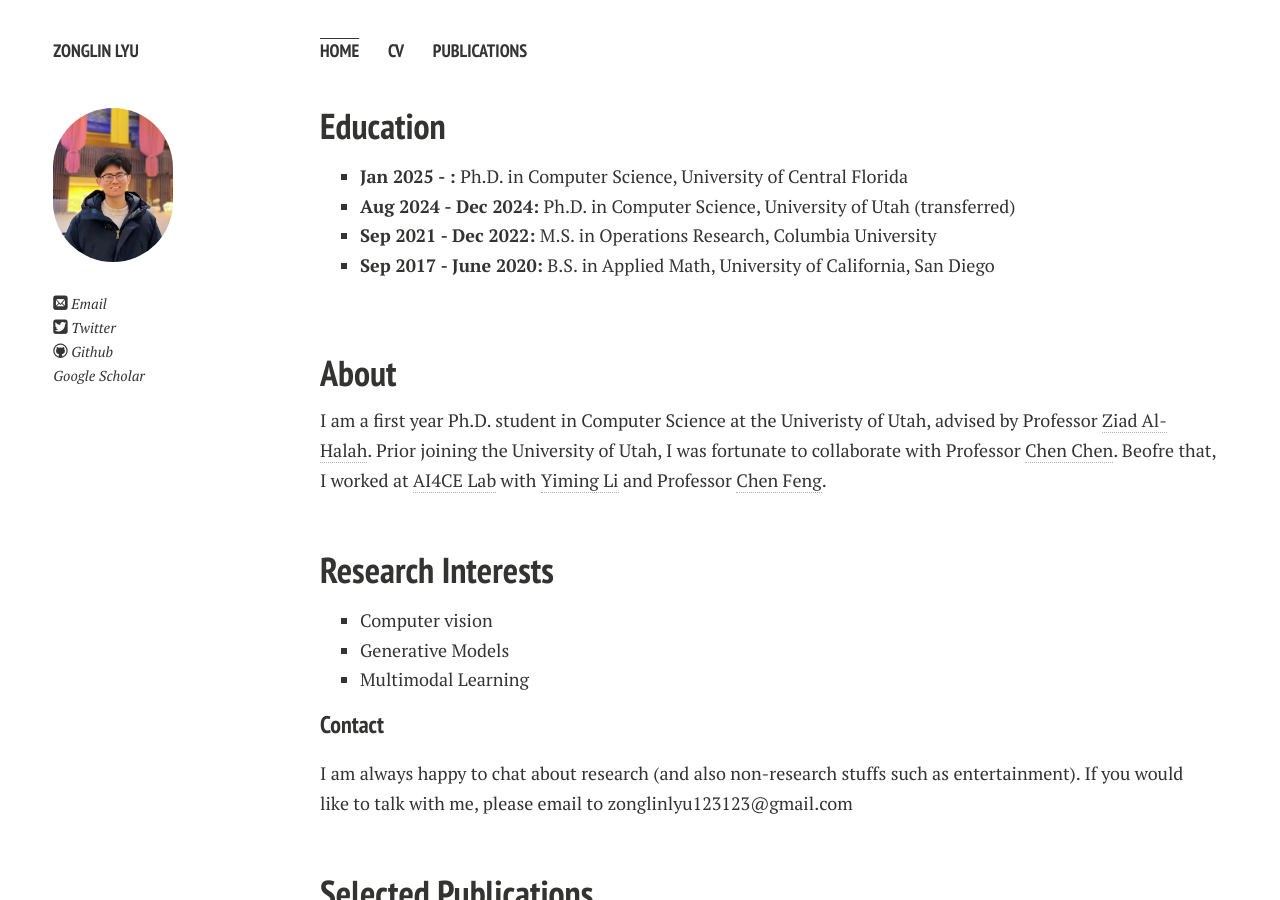
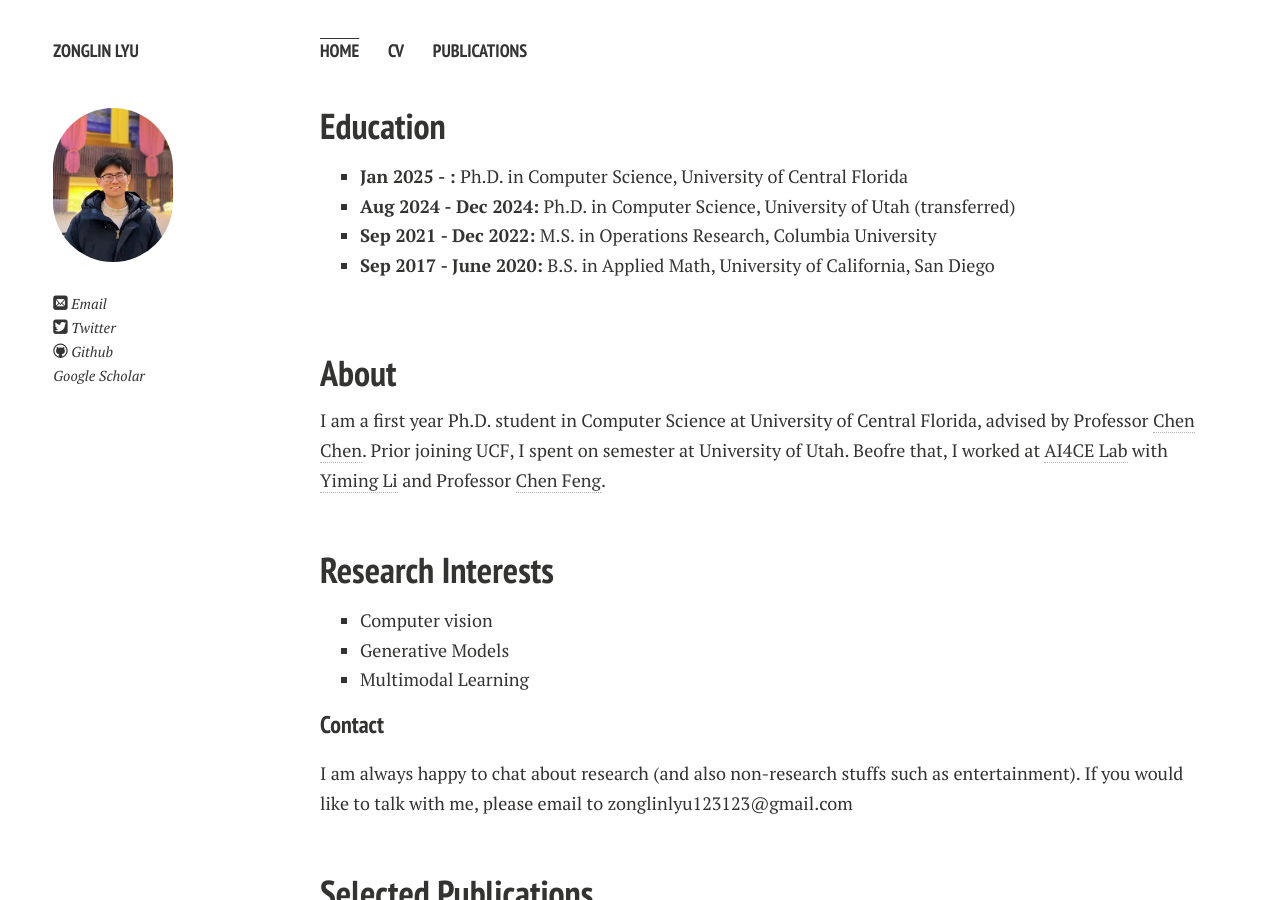
Before and after one commit to ZonglinL/ZonglinL.github.io, a Jekyll site: the page built from index.md, in a window 1280 px wide and 900 px high. Built offline with Jekyll 4.4.1, drawn with Linux system fonts in a browser that asks for light colours; nearby versions of some CDN libraries; comment, search, counter and statistics services are not loaded; a style sheet for code colours, icons or effects is not loaded; our own code applies the rules of GitHub Pages for plain Markdown files.

Commit message:
Update index.md

```diff
--- a/index.md
+++ b/index.md
@@ -12,8 +12,7 @@ layout: page
 
 ## About
 
-I am a first year Ph.D. student in Computer Science at the Univeristy of Utah, advised by Professor [Ziad Al-Halah](https://users.cs.utah.edu/~ziad/). Prior joining the University of Utah, I was fortunate to collaborate with Professor [Chen Chen](https://www.crcv.ucf.edu/chenchen/). Beofre that, I worked at [AI4CE Lab](https://ai4ce.github.io/) with [Yiming Li](https://yimingli-page.github.io/) and Professor [Chen Feng](https://scholar.google.com/citations?user=YeG8ZM0AAAAJ&hl=en).
-
+I am a first year Ph.D. student in Computer Science at University of Central Florida, advised by Professor [Chen Chen](https://www.crcv.ucf.edu/chenchen/). Prior joining UCF, I spent on semester at University of Utah. Beofre that, I worked at [AI4CE Lab](https://ai4ce.github.io/) with [Yiming Li](https://yimingli-page.github.io/) and Professor [Chen Feng](https://scholar.google.com/citations?user=YeG8ZM0AAAAJ&hl=en).
 
 <br>
 
```
